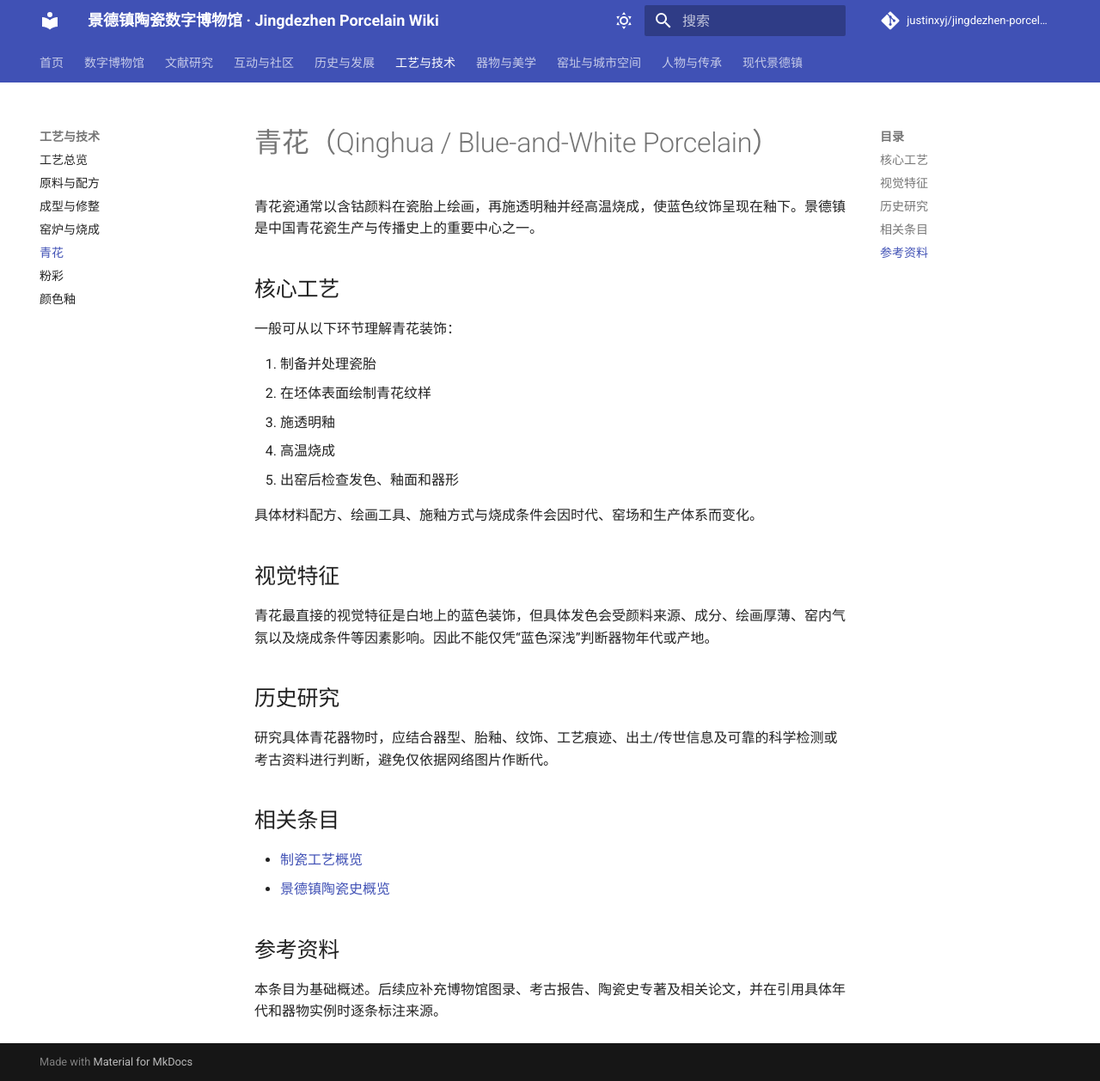
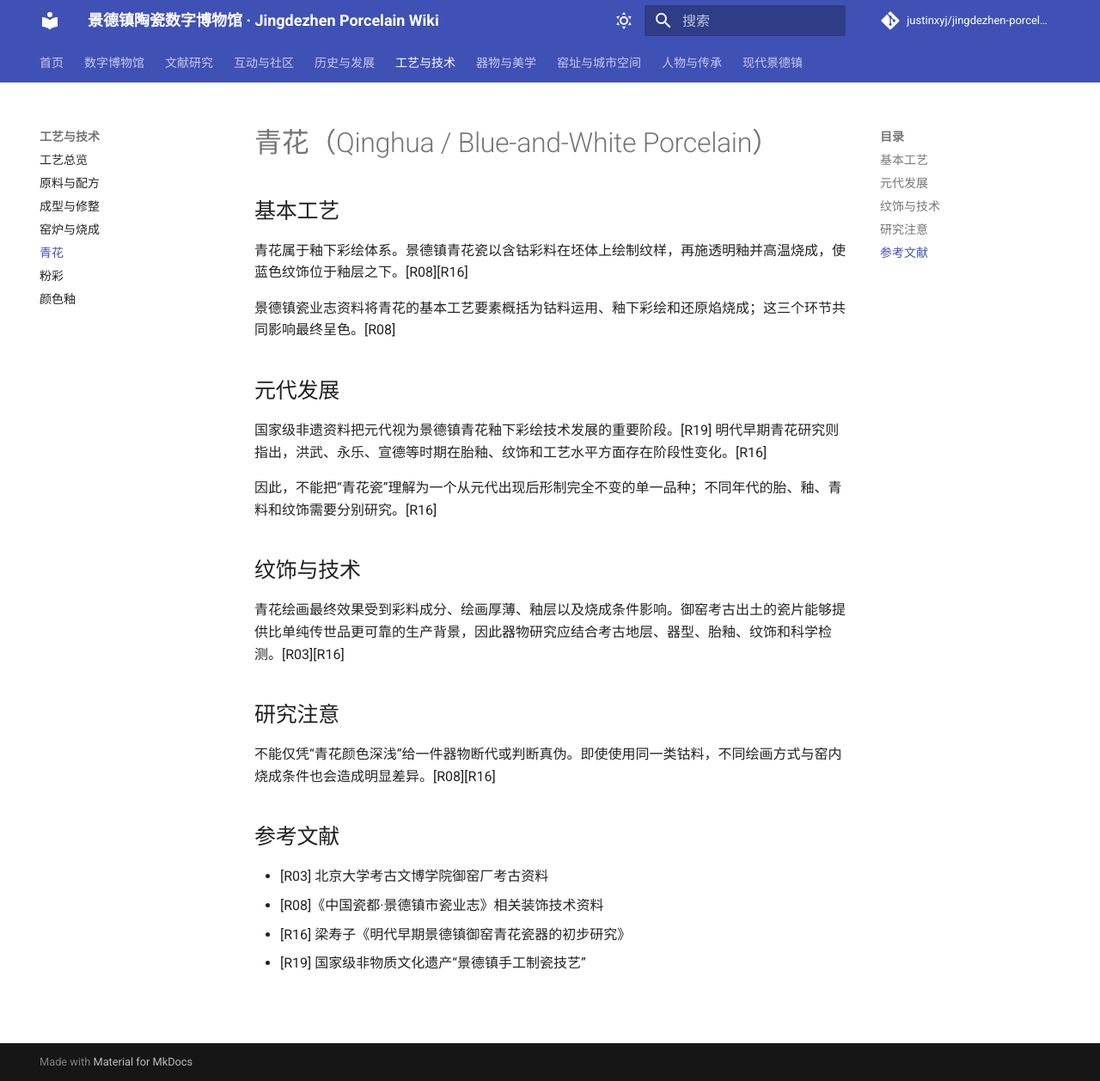
Before and after one commit to justinxyj/jingdezhen-porcelain-wiki, an MkDocs documentation site: the page built from docs/craft/qinghua.md, in a window 1280 px wide and 1258 px high. Shown: the whole window at 86% size. Built offline with MkDocs 1.6.1 and Material for MkDocs 9.7.7, drawn with Linux system fonts in a browser that asks for light colours; a script that is not in the unit is left out; comment, search, counter and statistics services are not loaded.

Commit message:
docs: expand blue-and-white porcelain research from sources

```diff
--- a/docs/craft/qinghua.md
+++ b/docs/craft/qinghua.md
@@ -1,32 +1,28 @@
 # 青花（Qinghua / Blue-and-White Porcelain）
 
-青花瓷通常以含钴颜料在瓷胎上绘画，再施透明釉并经高温烧成，使蓝色纹饰呈现在釉下。景德镇是中国青花瓷生产与传播史上的重要中心之一。
+## 基本工艺
 
-## 核心工艺
+青花属于釉下彩绘体系。景德镇青花瓷以含钴彩料在坯体上绘制纹样，再施透明釉并高温烧成，使蓝色纹饰位于釉层之下。[R08][R16]
 
-一般可从以下环节理解青花装饰：
+景德镇瓷业志资料将青花的基本工艺要素概括为钴料运用、釉下彩绘和还原焰烧成；这三个环节共同影响最终呈色。[R08]
 
-1. 制备并处理瓷胎
-2. 在坯体表面绘制青花纹样
-3. 施透明釉
-4. 高温烧成
-5. 出窑后检查发色、釉面和器形
+## 元代发展
 
-具体材料配方、绘画工具、施釉方式与烧成条件会因时代、窑场和生产体系而变化。
+国家级非遗资料把元代视为景德镇青花釉下彩绘技术发展的重要阶段。[R19] 明代早期青花研究则指出，洪武、永乐、宣德等时期在胎釉、纹饰和工艺水平方面存在阶段性变化。[R16]
 
-## 视觉特征
+因此，不能把“青花瓷”理解为一个从元代出现后形制完全不变的单一品种；不同年代的胎、釉、青料和纹饰需要分别研究。[R16]
 
-青花最直接的视觉特征是白地上的蓝色装饰，但具体发色会受颜料来源、成分、绘画厚薄、窑内气氛以及烧成条件等因素影响。因此不能仅凭“蓝色深浅”判断器物年代或产地。
+## 纹饰与技术
 
-## 历史研究
+青花绘画最终效果受到彩料成分、绘画厚薄、釉层以及烧成条件影响。御窑考古出土的瓷片能够提供比单纯传世品更可靠的生产背景，因此器物研究应结合考古地层、器型、胎釉、纹饰和科学检测。[R03][R16]
 
-研究具体青花器物时，应结合器型、胎釉、纹饰、工艺痕迹、出土/传世信息及可靠的科学检测或考古资料进行判断，避免仅依据网络图片作断代。
+## 研究注意
 
-## 相关条目
+不能仅凭“青花颜色深浅”给一件器物断代或判断真伪。即使使用同一类钴料，不同绘画方式与窑内烧成条件也会造成明显差异。[R08][R16]
 
-- [制瓷工艺概览](README.md)
-- [景德镇陶瓷史概览](../history/README.md)
+## 参考文献
 
-## 参考资料
-
-本条目为基础概述。后续应补充博物馆图录、考古报告、陶瓷史专著及相关论文，并在引用具体年代和器物实例时逐条标注来源。
+- [R03] 北京大学考古文博学院御窑厂考古资料
+- [R08]《中国瓷都·景德镇市瓷业志》相关装饰技术资料
+- [R16] 梁寿子《明代早期景德镇御窑青花瓷器的初步研究》
+- [R19] 国家级非物质文化遗产“景德镇手工制瓷技艺”
```
